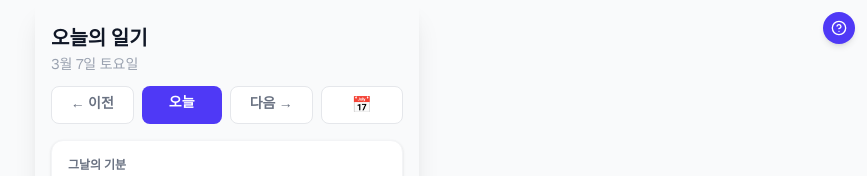
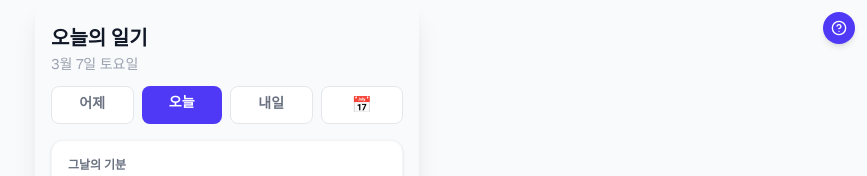
Before and after one commit to gromeet/loop-public, a Next.js app: page /daily in a window 1280 px wide. Shown: the top 176 px of the page, without its empty margins (413-1280 px from the left). Built offline with nearby package versions, Linux system fonts and the light colour scheme.

Commit message:
fix: 날짜 버튼 레이블 어제/오늘/내일로 복원 (연속이동은 KST 기준 유지)

```diff
--- a/app/daily/page.tsx
+++ b/app/daily/page.tsx
@@ -215,9 +215,9 @@ function DailyContent() {
       {/* 날짜 빠른 이동 */}
       <div className="mb-4 flex gap-2">
         {[
-          { label: "← 이전", iso: prevISO },
+          { label: "어제", iso: prevISO },
           { label: "오늘", iso: todayISO },
-          { label: "다음 →", iso: nextISO },
+          { label: "내일", iso: nextISO },
         ].map(({ label, iso }) => {
           const isActive = targetISO === iso;
           return (
```
